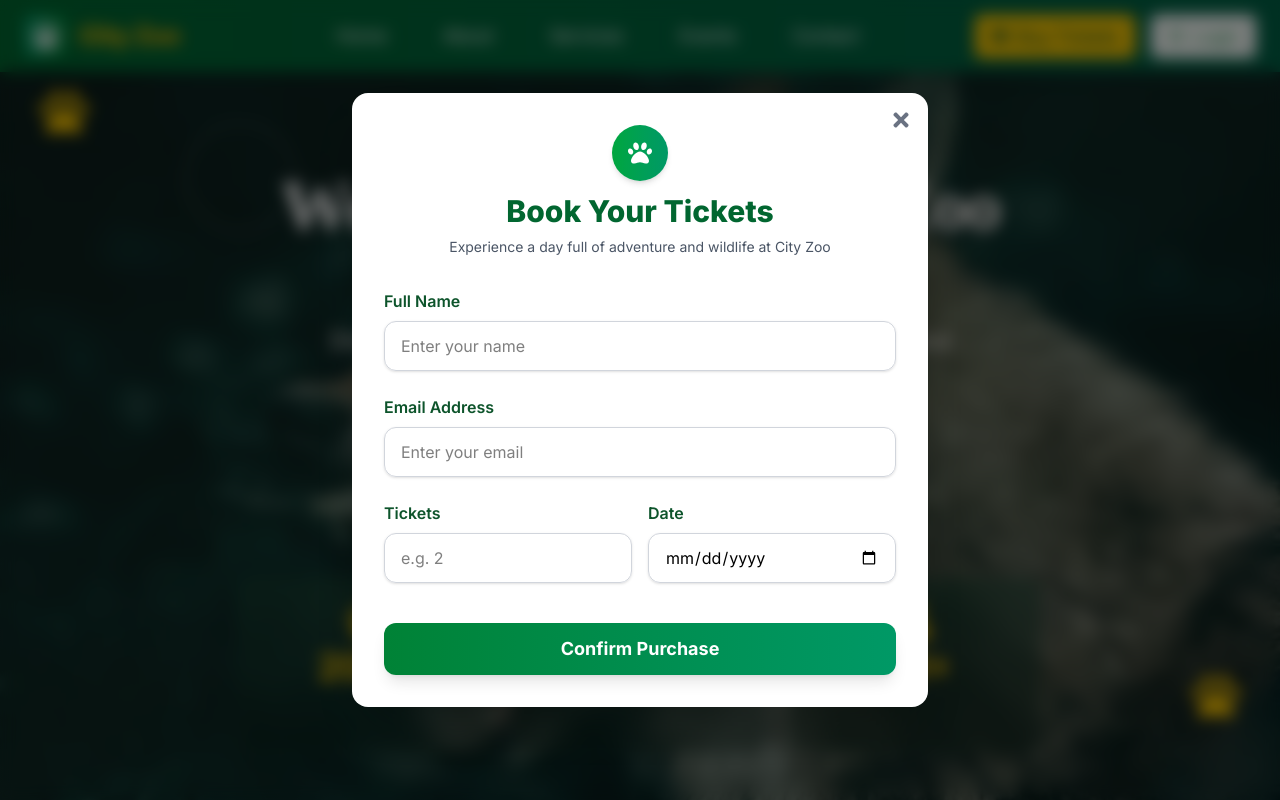
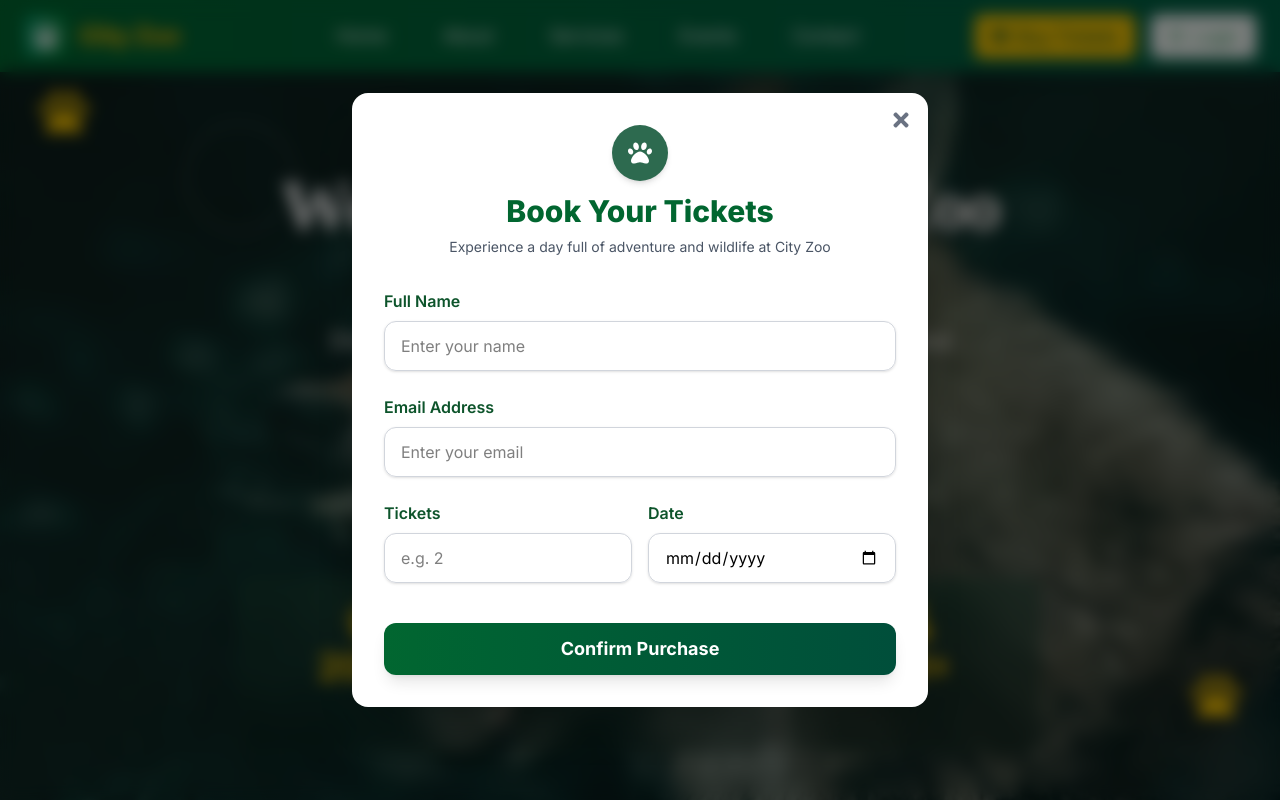
Before and after one commit to shakeel7521951/zoo, a React (Vite) app in the folder frontend/: page /contact in a window 1280 px wide. Both pictures are taken after a click on the button "Buy Tickets". Shown: the top 800 px of the page. Built offline with nearby package versions, Linux system fonts and the light colour scheme; the HTML template or start-up script is replaced by a standard one.

Commit message:
update Colors

```diff
--- a/frontend/src/components/common/Navbar.jsx
+++ b/frontend/src/components/common/Navbar.jsx
@@ -154,7 +154,7 @@ const Navbar = () => {
 
             {/* Header */}
             <div className="flex flex-col items-center text-center mb-8">
-              <div className="flex items-center justify-center w-14 h-14 rounded-full bg-gradient-to-r from-green-600 to-emerald-600 shadow-md mb-3">
+              <div className="flex items-center justify-center w-14 h-14 rounded-full bg-[#2D6A4F]/100 hover:bg-yellow-400 shadow-md mb-3">
                 <FaPaw className="text-white text-2xl" />
               </div>
               <h2 className="text-3xl font-extrabold text-green-800">
@@ -214,7 +214,7 @@ const Navbar = () => {
 
               <button
                 type="submit"
-                className="w-full py-3 mt-4 bg-gradient-to-r from-green-700 to-emerald-600 text-white text-lg font-bold rounded-xl shadow-lg hover:from-green-800 hover:to-emerald-700 transform hover:-translate-y-1 transition-all duration-300"
+                className="w-full py-3 mt-4 bg-gradient-to-r from-green-800 to-emerald-900 text-white text-lg font-bold rounded-xl shadow-lg hover:from-green-900 hover:to-emerald-800 transform hover:-translate-y-1 transition-all duration-300"
               >
                 Confirm Purchase
               </button>
```
